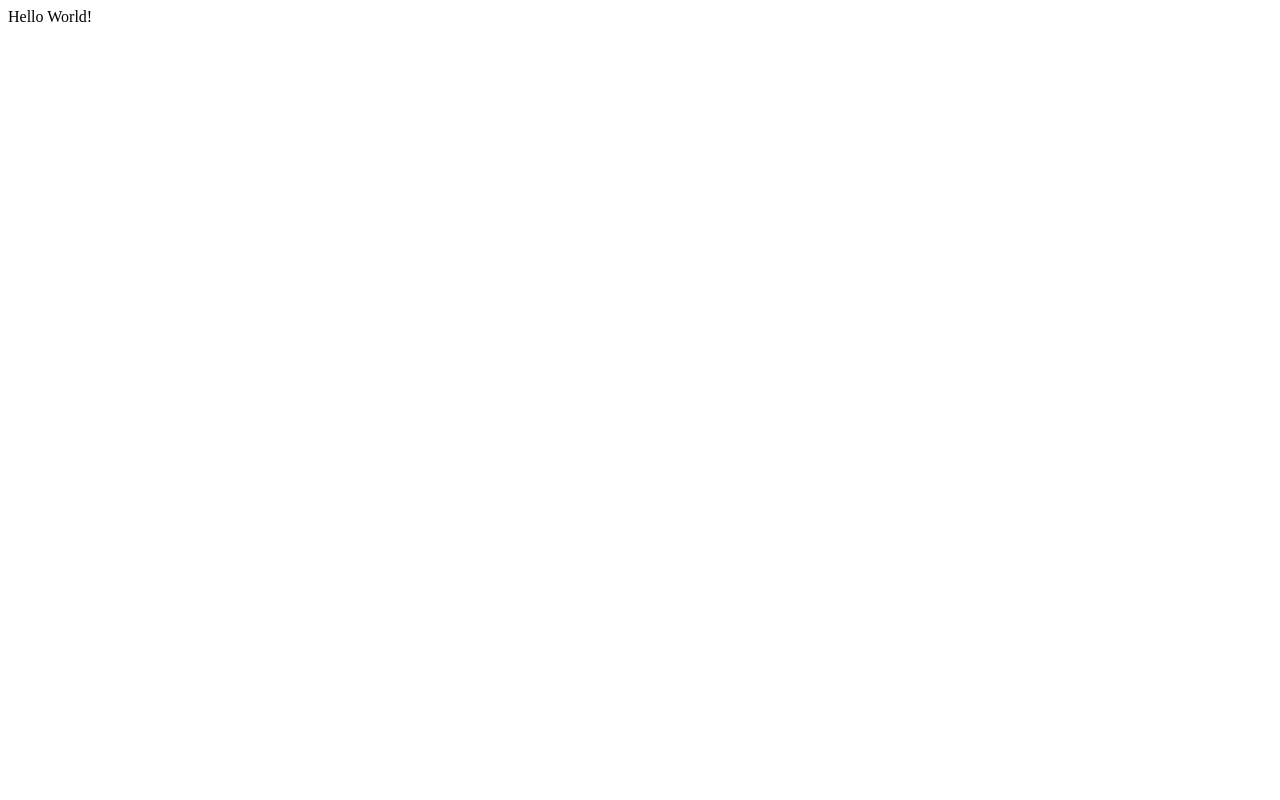
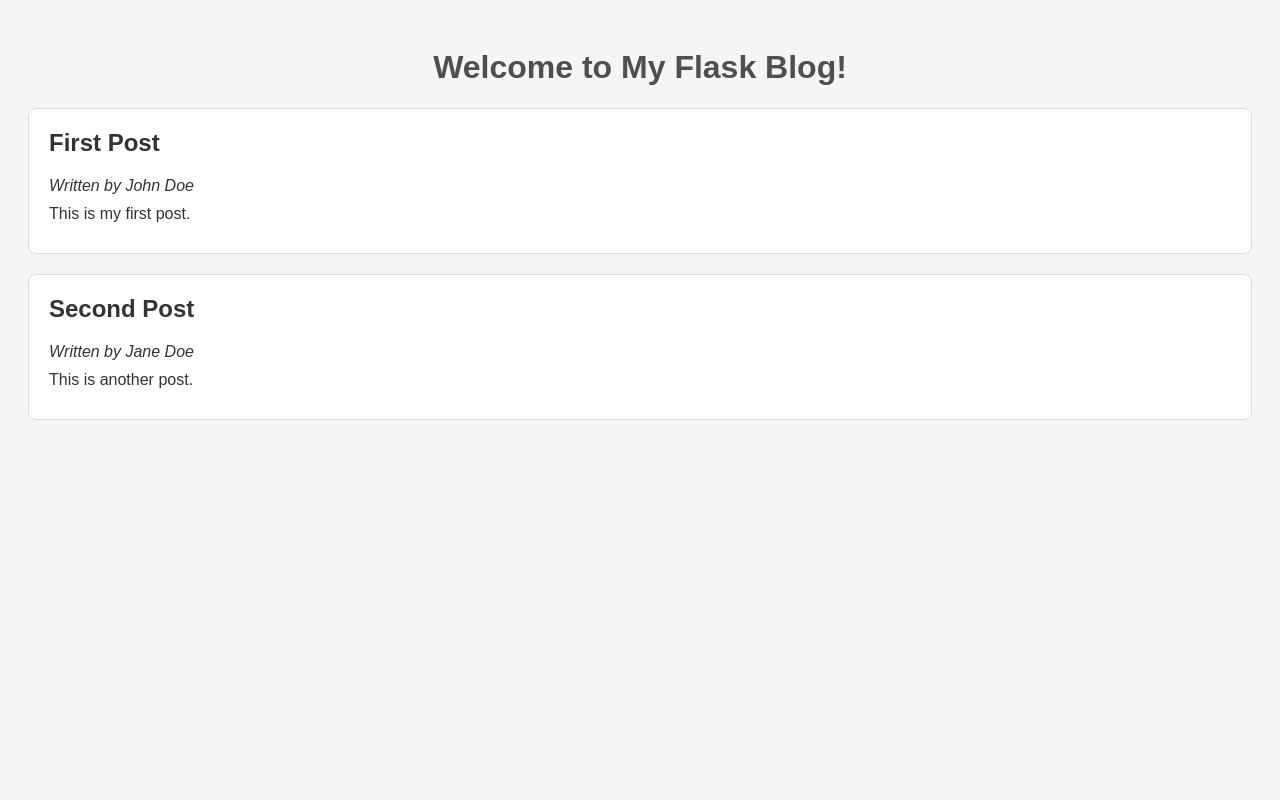
Before and after one commit to markus-niessen/masterblog, a Flask app: page / in a window 1280 px wide. Before the commit the page is almost empty. Run offline with Flask 3, Linux system fonts and the light colour scheme.

Commit message:
Implement blog home page with JSON post storage

```diff
--- a/app.py
+++ b/app.py
@@ -1,11 +1,16 @@
-from flask import Flask
+from flask import Flask, render_template
+import json
 
 app = Flask(__name__)
 
+def load_posts():
+    with open("blog_posts.json", "r") as file:
+        return json.load(file)
 
 @app.route('/')
-def hello_world():  # put application's code here
-    return 'Hello World!'
+def index():
+    posts = load_posts()
+    return render_template("index.html", posts=posts)
 
 
 if __name__ == '__main__':
--- /dev/null
+++ b/blog_posts.json
@@ -0,0 +1,14 @@
+[
+    {
+        "id": 1,
+        "author": "John Doe",
+        "title": "First Post",
+        "content": "This is my first post."
+    },
+    {
+        "id": 2,
+        "author": "Jane Doe",
+        "title": "Second Post",
+        "content": "This is another post."
+    }
+]
--- a/templates/index.html
+++ b/templates/index.html
@@ -8,20 +8,12 @@
 </head>
 <body>
     <h1>Welcome to My Flask Blog!</h1>
-    <div class="post">
-        <h2>Post Title</h2>
-        <p><em>Written by ...</em></p>
-        <p>Post content</p>
-    </div>
-    <div class="post">
-        <h2>Post Title</h2>
-        <p><em>Written by ...</em></p>
-        <p>Post content</p>
-    </div>
-    <div class="post">
-        <h2>Post Title</h2>
-        <p><em>Written by ...</em></p>
-        <p>Post content</p>
-    </div>
+    {% for post in posts %}
+<div class="post">
+    <h2>{{ post.title }}</h2>
+    <p><em>Written by {{ post.author }}</em></p>
+    <p>{{ post.content }}</p>
+</div>
+{% endfor %}
 </body>
 </html>
```
